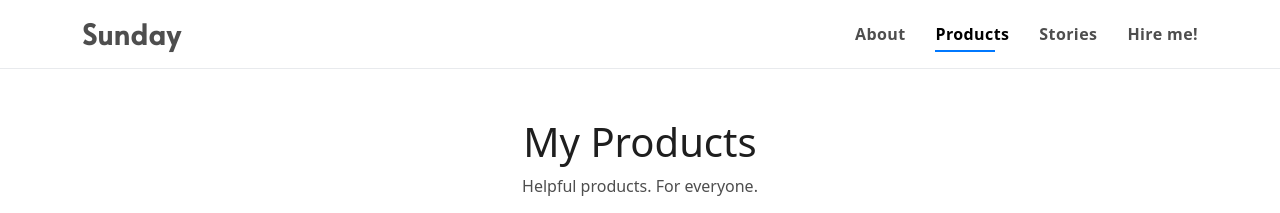
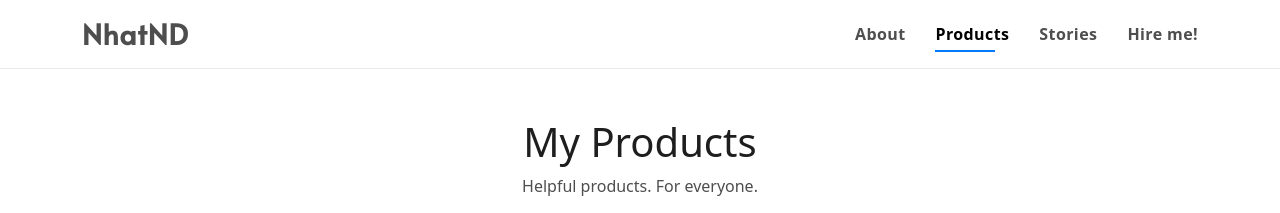
Before and after one commit to ndagnhat/ndagnhat.github.io, a Jekyll site: the page built from products.html, in a window 1280 px wide. Shown: the top 213 px of the page. Built offline with Jekyll 4.4.1, drawn with Linux system fonts in a browser that asks for light colours.

Commit message:
Update logo.html

```diff
--- a/_includes/logo.html
+++ b/_includes/logo.html
@@ -1 +1 @@
-<span style="font-family: 'Alata';">Sunday</span>
+<span style="font-family: 'Alata';">NhatND</span>
```
